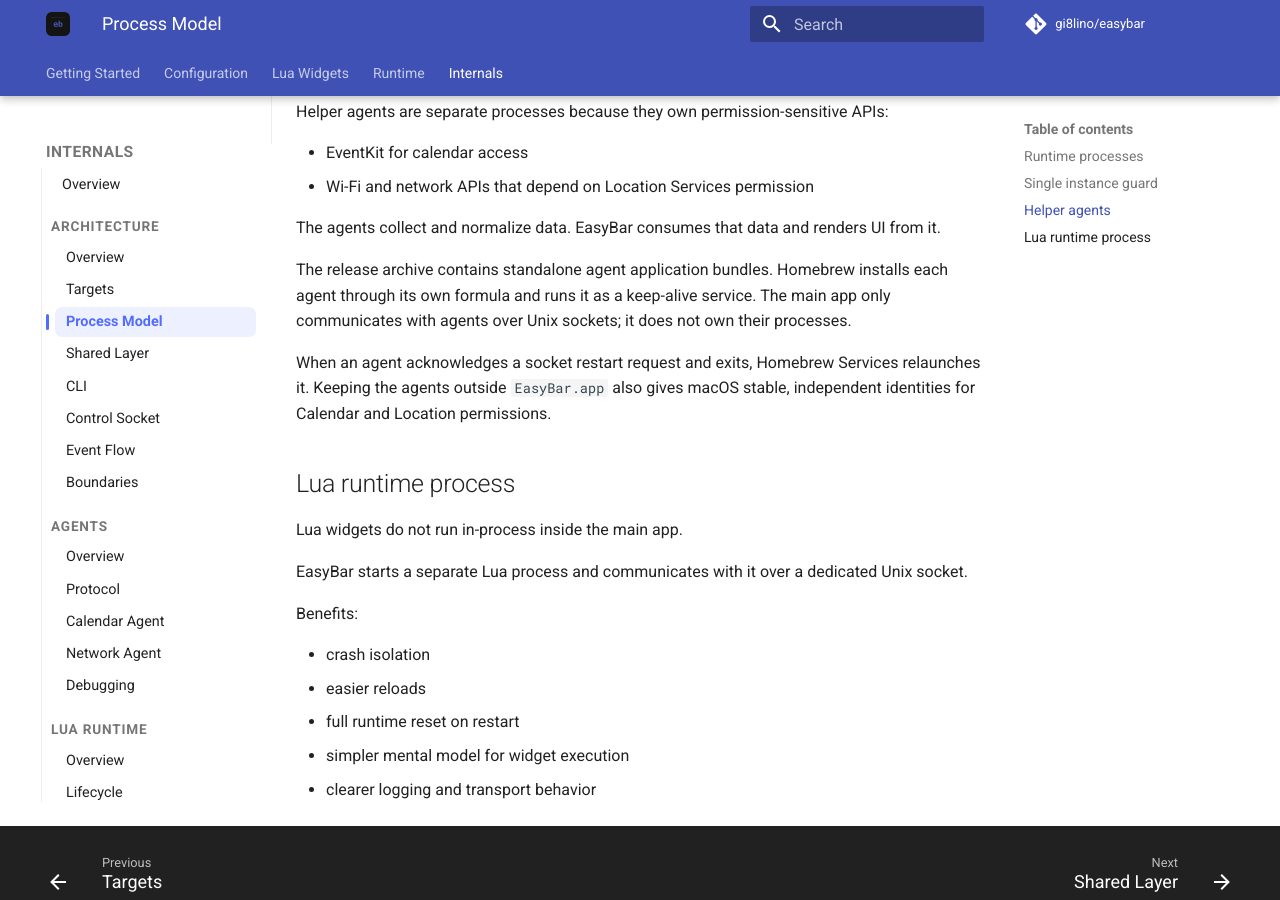
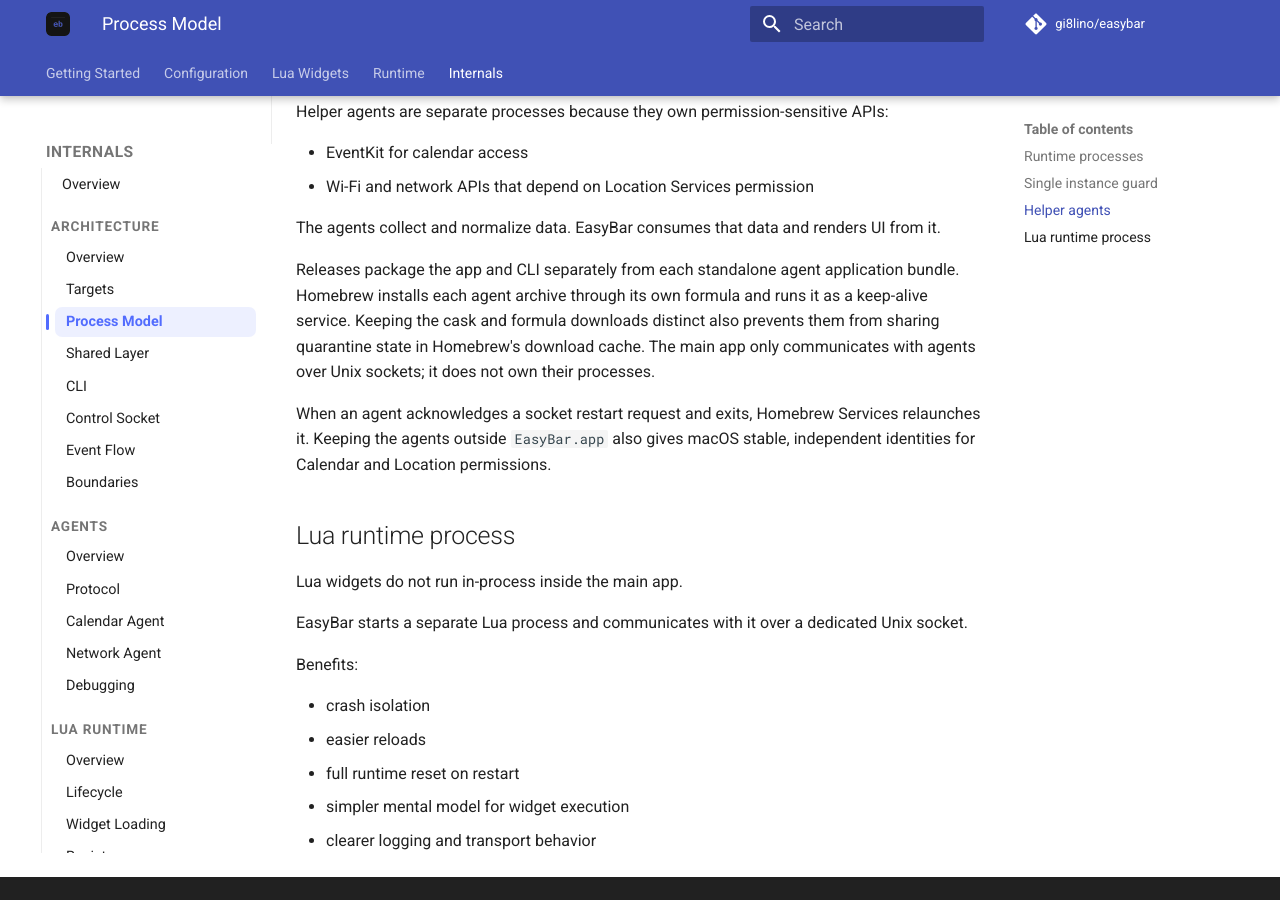
Before and after one commit to gi8lino/easybar, an MkDocs documentation site: the page built from docs/content/internals/architecture/process-model.md, in a window 1280 px wide and 900 px high, scrolled down 722 px. Built offline with MkDocs 1.6.1 and Material for MkDocs 9.7.7, drawn with Linux system fonts in a browser that asks for light colours; comment, search, counter and statistics services are not loaded.

Commit message:
fix(homebrew): split cask and agent release archives

```diff
--- a/docs/content/internals/architecture/process-model.md
+++ b/docs/content/internals/architecture/process-model.md
@@ -28,7 +28,7 @@
 The agents collect and normalize data.
 EasyBar consumes that data and renders UI from it.
 
-The release archive contains standalone agent application bundles. Homebrew installs each agent through its own formula and runs it as a keep-alive service. The main app only communicates with agents over Unix sockets; it does not own their processes.
+Releases package the app and CLI separately from each standalone agent application bundle. Homebrew installs each agent archive through its own formula and runs it as a keep-alive service. Keeping the cask and formula downloads distinct also prevents them from sharing quarantine state in Homebrew's download cache. The main app only communicates with agents over Unix sockets; it does not own their processes.
 
 When an agent acknowledges a socket restart request and exits, Homebrew Services relaunches it. Keeping the agents outside `EasyBar.app` also gives macOS stable, independent identities for Calendar and Location permissions.
 
```
Also changed, not shown: 8 other files.
